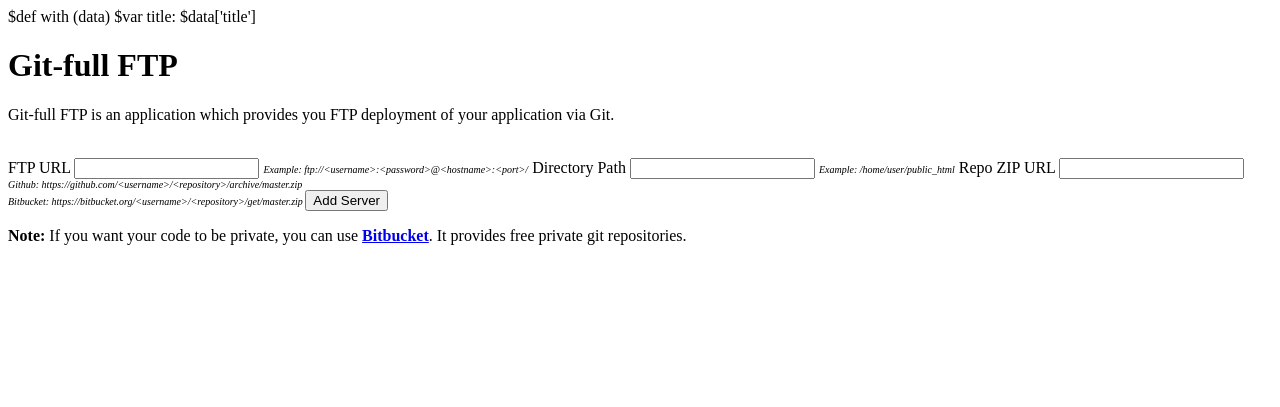
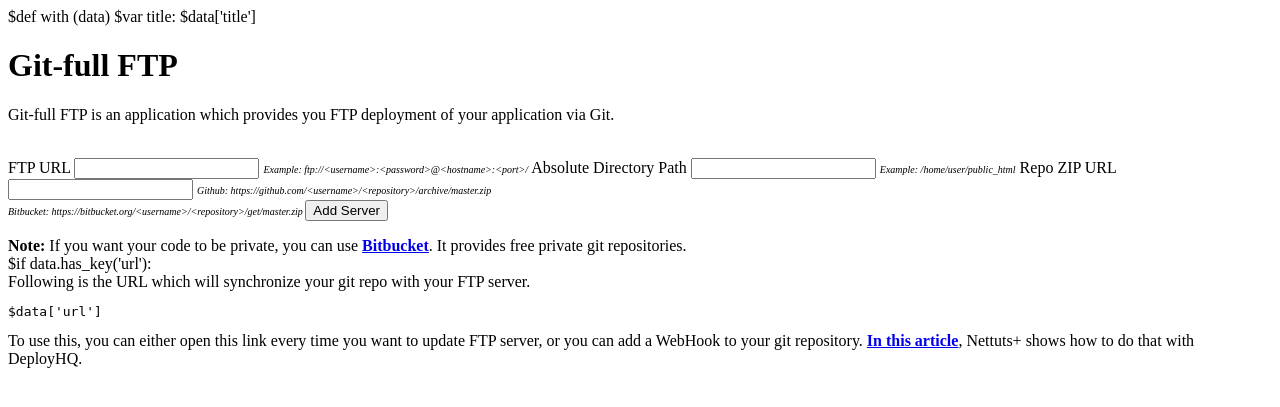
Before and after one commit to DroidPantelas/git-full_ftp, a Python web app: template templates/index.html in a window 1280 px wide. Shown: the top 407 px of the page. Run offline with Jinja, Linux system fonts and the light colour scheme; the template is opened without the code that fills it, so the values that code supplies are empty.

Commit message:
POST working

```diff
--- a/templates/index.html
+++ b/templates/index.html
@@ -12,12 +12,12 @@ $var title: $data['title']
 	<br>
 	<div class="row">
 		<div class="span6 alpha">
-			<form action="/add" class="">
+			<form action="/add" class="" method="POST">
 				<label for="ftp">FTP URL</label>
 				<input type="text" required name="ftp" id="ftp" class="input-block-level">
 				<span class="help-block" style="font-style: italic; font-size: 10px;">Example: ftp://&lt;username&gt;:&lt;password&gt;@&lt;hostname&gt;:&lt;port&gt;/</span>
 
-				<label for="dir">Directory Path</label>
+				<label for="dir">Absolute Directory Path</label>
 				<input type="text" required name="dir" id="dir" class="input-block-level">
 				<span class="help-block" style="font-style: italic; font-size: 10px;">Example: /home/user/public_html</span>
 
@@ -36,6 +36,9 @@ $var title: $data['title']
 			<div class="alert alert-info">
 				<b>Note:</b> If you want your code to be private, you can use <b><a href="http://bitbucket.org" target="_blank">Bitbucket</a></b>. It provides free private git repositories.
 			</div>
+			$if data.has_key('url'):
+				<div class="alert alert-success">Following is the URL which will synchronize your git repo with your FTP server. <pre>$data['url']</pre></div>
+				<div class="alert alert-info">To use this, you can either open this link every time you want to update FTP server, or you can add a WebHook to your git repository. <b><a href="http://net.tutsplus.com/tutorials/tools-and-tips/how-to-use-git-with-ftp/" target="_blank">In this article</a></b>, Nettuts+ shows how to do that with DeployHQ.</div>
 		</div>
 	</div>
 </div>
--- a/templates/layout.html
+++ b/templates/layout.html
@@ -8,15 +8,16 @@ $def with (content)
 		$content.title
 	</title>
 	<link href='http://git-scm.com/favicon.ico' rel='shortcut icon' type='image/x-icon'>
-	<link rel="stylesheet" href="http://twitter.github.com/bootstrap/assets/css/bootstrap.css">
+	<link rel="stylesheet" href="http://bootswatch.com/cyborg/bootstrap.css">
 	<link rel="stylesheet" href="http://twitter.github.com/bootstrap/assets/css/bootstrap-responsive.css">
+	<!-- <link rel="stylesheet" href="http://localhost:8080/static/darkstrap.css"> -->
 	<!-- <script src="http://twitter.github.com/bootstrap/assets/js/jquery.js"></script>
 	<script src="http://twitter.github.com/bootstrap/assets/js/bootstrap-dropdown.js"></script> -->
 </head>
 <body>
 	<br><br>
 	<div class="container">
-		<div class="navbar navbar-fixed-top">
+		<div class="navbar navbar-inverse navbar-fixed-top">
 			<div class="navbar-inner">
 				<div class="container">
 					<a class="brand" href="/">Git-full FTP</a>
--- a/toolbox.py
+++ b/toolbox.py
@@ -1,4 +1,8 @@
 import web
+
+
+def BASE_URL():
+	return "http://" + web.ctx.env.get('HTTP_HOST') + "/"
 
 BASE_TITLE = "Git-full FTP"
 VIEWS_DIR = 'templates/'
```
Also changed, not shown: app.py (+30 -5 lines), 1 other file.
